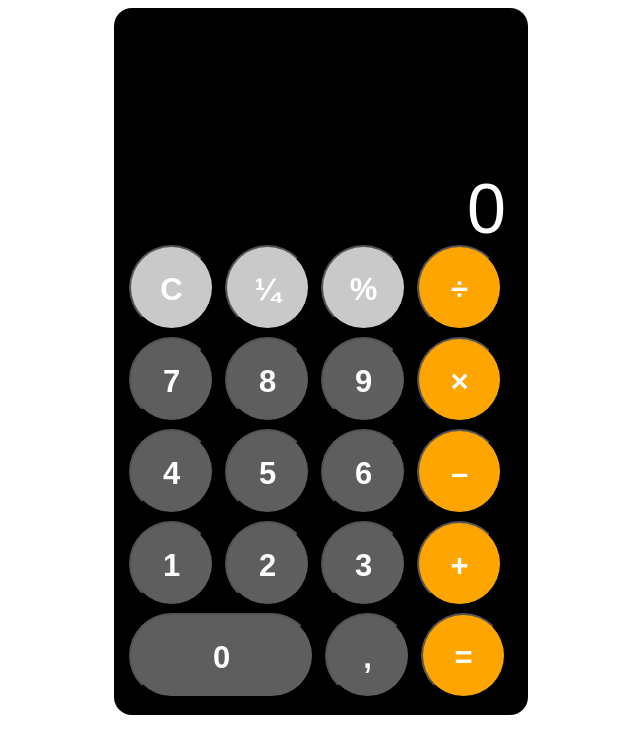
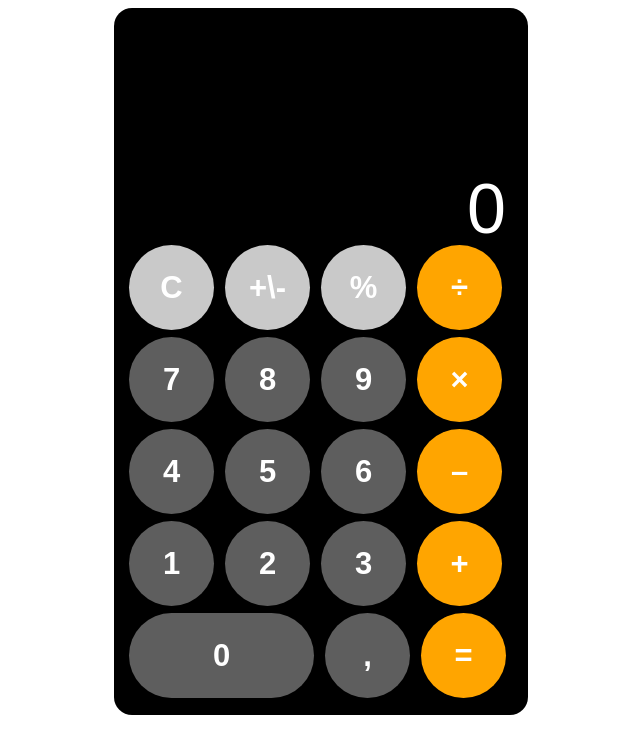
Before and after one commit to vladysanys/calc, a plain HTML site: page index.html in a window 1280 px wide. Shown: the whole page, without its empty margins (319-959 px from the left). Drawn offline with Linux system fonts and the light colour scheme.

Commit message:
Add files via upload

```diff
--- a/css/style.css
+++ b/css/style.css
@@ -29,11 +29,14 @@
     font-size: 70px;
     background-color: #000000;
     color: #ffffff;
+    overflow: hidden;
 }
 .input::placeholder {
     color: #ffffff;
 }
 .button_item {
+    text-decoration: none;
+    border: none;
     background-color: #5e5e5e;
     width: 85px;
     height: 85px;
--- a/index.html
+++ b/index.html
@@ -12,62 +12,63 @@
         <div class="content-box">
             <input type="text" class="input" placeholder="0">
             <div class="content-buttons">
-                <button class="button_item grey c" id="1">
-                    <p class="buttons-text black">C</p>
+                <button class="button_item grey">
+                    <p class="buttons-text c" id="1">C</p>
                 </button>
-                <button class="button_item grey procetn" id="2">
-                    <p class="buttons-text">¼</p>
+                <button class="button_item grey">
+                    <p class="buttons-text plus-minus" id="2">+\-</p>
+                    <!-- <img src="kindpng_1477165.png" alt="" class="button-text plus-minus" id="2"> -->
                 </button>
-                <button class="button_item grey procent" id="3">
-                    <p class="buttons-text">%</p>
+                <button class="button_item grey">
+                    <p class="buttons-text" id="3">%</p>
                 </button>
-                <button class="button_item orange delenie" id="4">
-                    <p class="buttons-text">÷</p>
+                <button class="button_item orange">
+                    <p class="buttons-text" id="4">÷</p>
                 </button>
-                <button class="button_item num7" id="5">
-                    <p class="buttons-text">7</p>
+                <button class="button_item">
+                    <p class="buttons-text nums" id="5">7</p>
                 </button>
-                <button class="button_item num8" id="6">
-                    <p class="buttons-text">8</p>
+                <button class="button_item">
+                    <p class="buttons-text nums" id="6">8</p>
                 </button>
-                <button class="button_item num9" id="7">
-                    <p class="buttons-text">9</p>
+                <button class="button_item">
+                    <p class="buttons-text nums" id="7">9</p>
                 </button>
-                <button class="button_item orange" id="8">
-                    <p class="buttons-text">×</p>
+                <button class="button_item orange">
+                    <p class="buttons-text" id="8">×</p>
                 </button>
-                <button class="button_item num4" id="9">
-                    <p class="buttons-text">4</p>
+                <button class="button_item">
+                    <p class="buttons-text nums" id="9">4</p>
                 </button>
-                <button class="button_item num5" id="10">
-                    <p class="buttons-text">5</p>
+                <button class="button_item">
+                    <p class="buttons-text nums" id="10">5</p>
                 </button>
-                <button class="button_item num6" id="11">
-                    <p class="buttons-text">6</p>
+                <button class="button_item">
+                    <p class="buttons-text nums" id="11">6</p>
                 </button>
-                <button class="button_item orange" id="12">
-                    <p class="buttons-text minus">–</p>
+                <button class="button_item orange">
+                    <p class="buttons-text minus" id="12">–</p>
                 </button>
-                <button class="button_item num1" id="13">
-                    <p class="buttons-text">1</p>
+                <button class="button_item">
+                    <p class="buttons-text nums" id="13">1</p>
                 </button>
-                <button class="button_item num2" id="14">
-                    <p class="buttons-text">2</p>
+                <button class="button_item">
+                    <p class="buttons-text nums" id="14">2</p>
                 </button>
-                <button class="button_item num3" id="15">
-                    <p class="buttons-text">3</p>
+                <button class="button_item">
+                    <p class="buttons-text nums" id="15">3</p>
                 </button>
-                <button class="button_item orange" id="16">
-                    <p class="buttons-text">+</p>
+                <button class="button_item orange">
+                    <p class="buttons-text plus" id="16">+</p>
                 </button>
-                <button class="button_item null" id="17">
-                    <p class="buttons-text">0</p>
+                <button class="button_item null">
+                    <p class="buttons-text nums" id="17">0</p>
                 </button>
-                <button class="button_item" id="18">
-                    <p class="buttons-text">,</p>
+                <button class="button_item" >
+                    <p class="buttons-text"id="18">,</p>
                 </button>
-                <button class="button_item orange" id="19">
-                    <p class="buttons-text">=</p>
+                <button class="button_item orange">
+                    <p class="buttons-text equal" id="19">=</p>
                 </button>
             </div>
         </div>
--- a/js/index.js
+++ b/js/index.js
@@ -1,13 +1,53 @@
-// const input = document.querySelector('.input')
-// const znakC = document.querySelector('.c')
-// const procents = document.querySelector('.procetn')
-// const procent = document.querySelector('.procent')
-// const delenie = document.querySelector('.delenie')
-// const num7 = document.querySelector('')
-const buttons = document.querySelector('button')
-const buttonText = document.querySelector('.buttons-text')
-console.log(buttonText.textContent)
-buttons.addEventListener('click', () => {
-    let num = buttons.closest('p')
-    console.log(num.)
+const input = document.querySelector('.input')
+const znakC = document.querySelector('.c')
+const nums = document.querySelectorAll('.nums')
+const minus = document.querySelector('.minus')
+const plus = document.querySelector('.plus')
+const equals = document.querySelector('.equal')
+const plusMinus = document.querySelector('.plus-minus')
+let arr = []
+let sum = ''
+document.addEventListener('click', (event) => {
+    const {target} = event
+    let num = 0
+    let num1 = arr.length - 1
+    let num2 = arr.length
+    if(znakC.id === target.id) {
+        input.value = ''
+        sum = 'c'
+        arr = []
+    }
+    nums.forEach(function(item,i) {
+        if(nums[i].id === target.id) {
+            input.value = input.value + target.outerText
+        }
+    })
+    if(minus.id === target.id) {
+        num = Number(input.value)
+        arr.push(num)
+        input.value = ''
+        sum = 'minus'
+    } else if (plus.id === target.id) {
+        num = Number(input.value)
+        arr.push(num)
+        input.value = ''
+        sum = 'plus'
+    } else if (plusMinus.id === target.id) {
+        num = Number(input.value)
+        arr.push(num)
+        input.value = arr[num2] * -1
+        sum = 'plusMinus'
+    }
+    if(equals.id === target.id) {
+        num = Number(input.value)
+        arr.push(num)
+        if (sum === 'minus') {
+            input.value = arr[num1] - arr[num2]
+        } else if (sum === 'plus') {
+            input.value = arr[num1] + arr[num2]
+        }
+    }
+    console.log(sum)
+    console.log(arr)
+    console.log(arr.length - 1)
 })
```
Also changed, not shown: kindpng_1477165.png (added).
